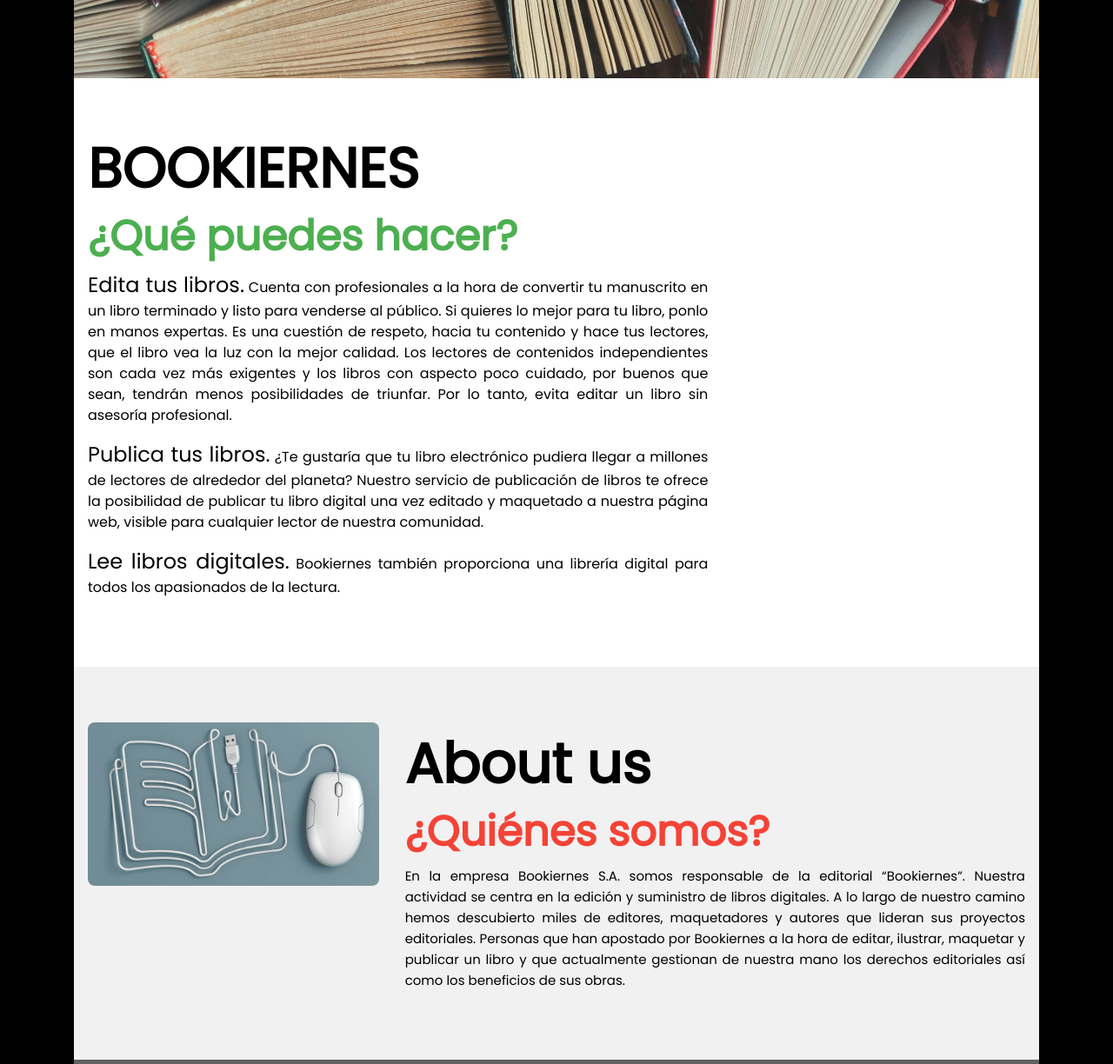
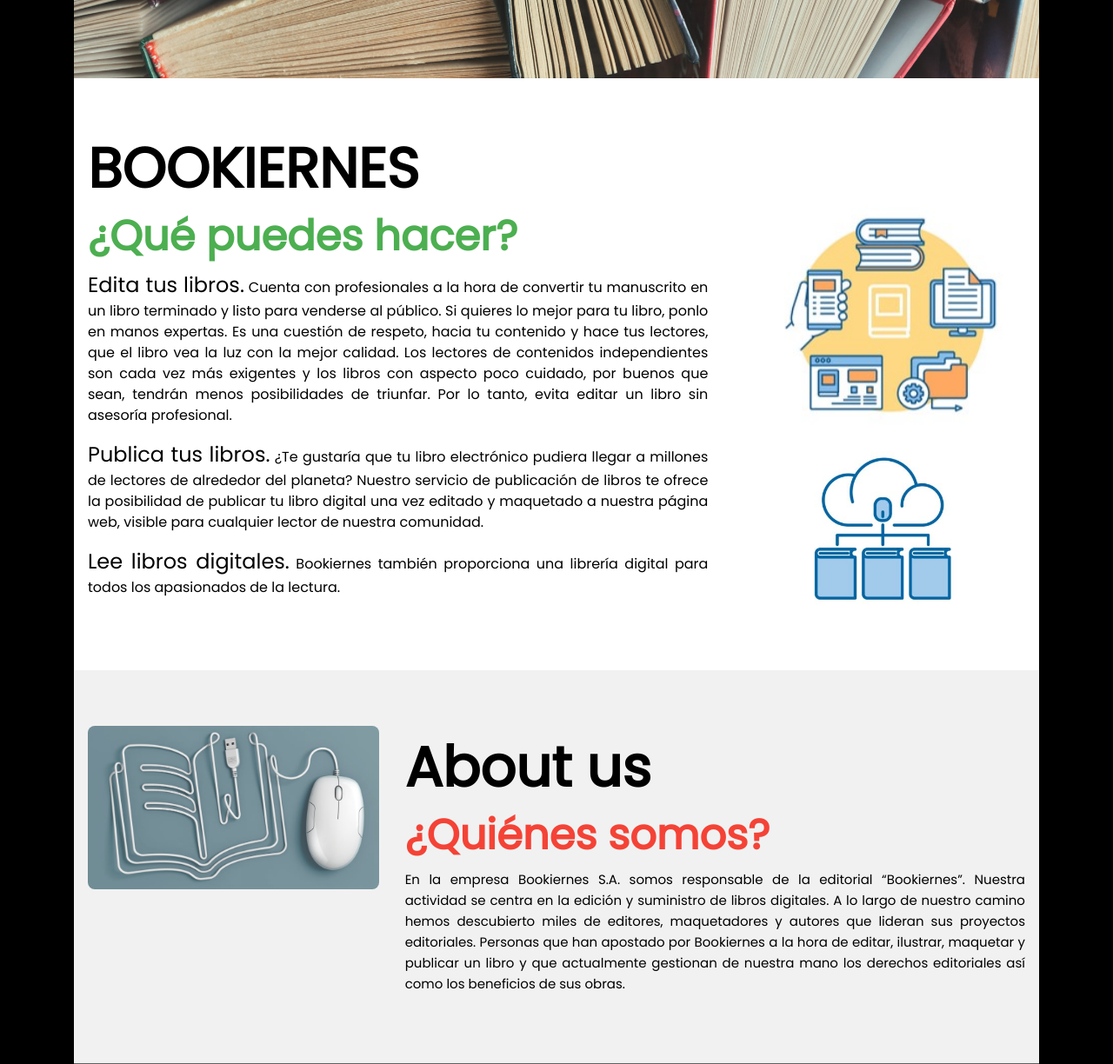
Before and after one commit to josalhor/WebModels, a Django app: template project/templates/home.html in a window 1280 px wide. Shown: the part 725-1949 px from the top of the page at 87% size. Run offline with Django 3.2, Linux system fonts and the light colour scheme; the template is opened without the code that fills it, so the values that code supplies are empty; some libraries are stand-ins or nearby versions; some web fonts are replaced.

Commit message:
Illustrating homepage

```diff
--- a/project/templates/home.html
+++ b/project/templates/home.html
@@ -56,6 +56,16 @@ img {margin-bottom: -8px;}
         para cualquier lector de nuestra comunidad.</p>
       <p style="text-align: justify;"><span class="w3-xlarge">Lee libros digitales.</span> Bookiernes también proporciona una librería digital
         para todos los apasionados de la lectura.</p>
+    </div>
+    <div class="w3-col l4 m6">
+      <br>
+      <br>
+      <br>
+      <img src="/static/images/home_little3.jpg" class="w3-image w3-right w3-hide-small" width="315" height="451">
+    </div>
+    <div class="w3-col l4 m6">
+      <br>
+      <img src="/static/images/home_little2.jpg" class="w3-image w3-right w3-hide-small" width="335" height="471">
     </div>
   </div>
 </div>
```
Also changed, not shown: project/static/images/home_little2.jpg (added), project/static/images/home_little3.jpg (added).
